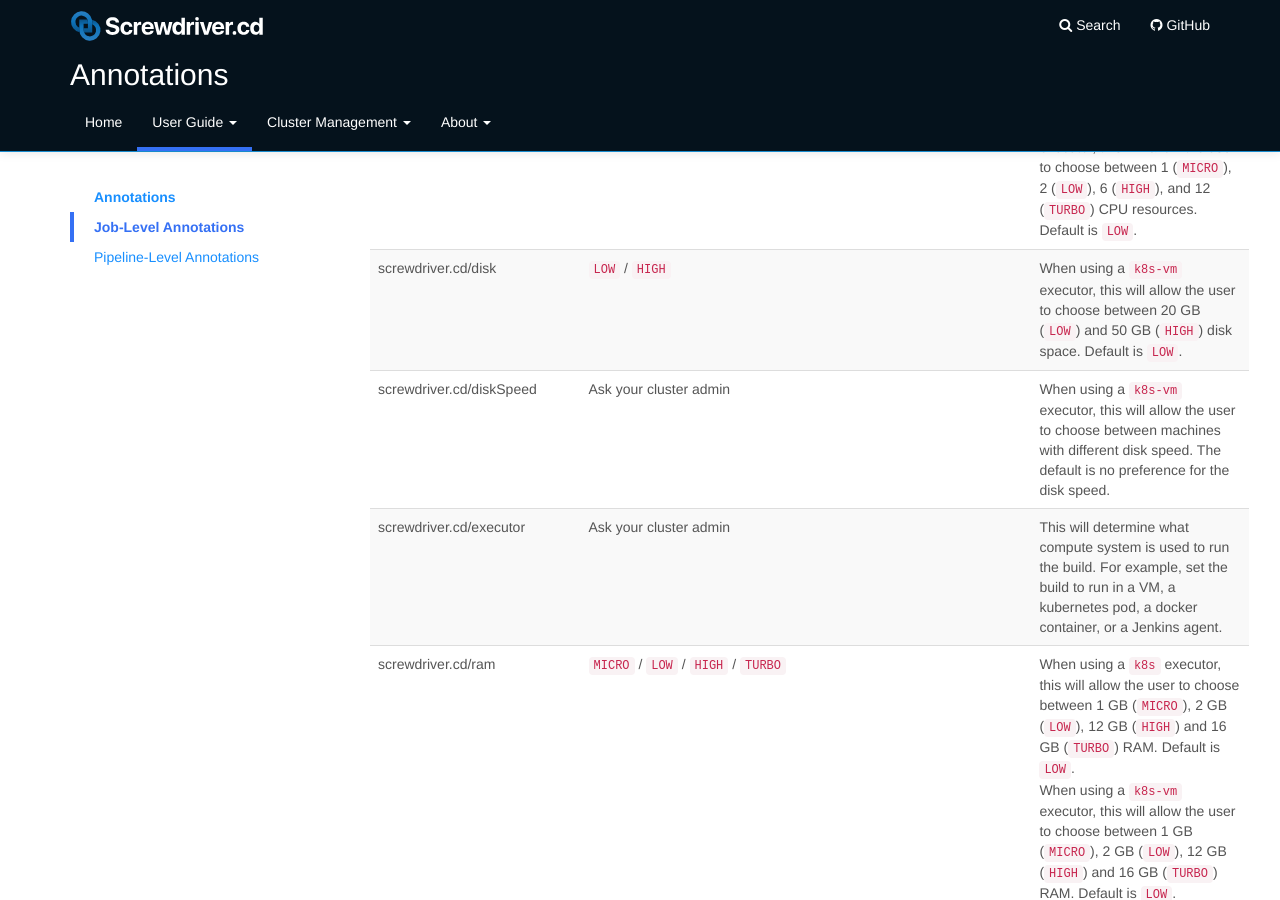
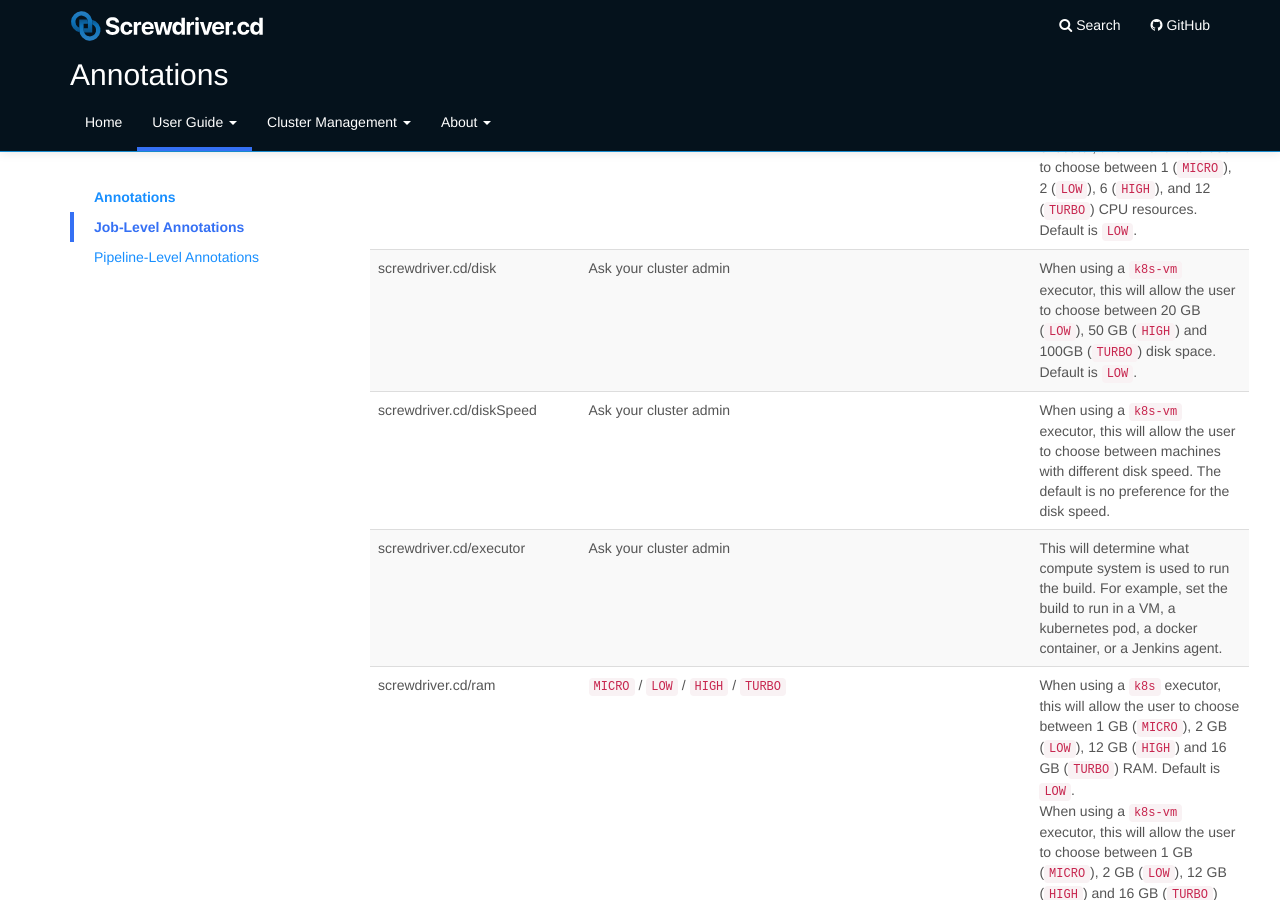
Before and after one commit to screwdriver-cd/guide, a Jekyll site: the page built from docs/user-guide/configuration/annotations.md, in a window 1280 px wide and 900 px high, scrolled down 1586 px. Built offline with Jekyll 4.4.1, drawn with Linux system fonts in a browser that asks for light colours.

Commit message:
fix: update disk usage docs (#345)
Co-authored-by: Tiffany K <tiffanykyi@gmail.com>

```diff
--- a/docs/user-guide/configuration/annotations.md
+++ b/docs/user-guide/configuration/annotations.md
@@ -44,7 +44,7 @@ The following annotations are supported by plugins maintained by Screwdriver.cd.
 | screwdriver.cd/buildPeriodically | A CRON expression with an 'H' in the minutes field, e.g. `H 0 * * *` <br><br>**Note:** The first interval is always set to "H" (maximum frequency as once per hour) to avoid large spikes for shared resources. You can test out your cron expression at https://crontab.guru/ | This will trigger your job periodically according to the cron expression. For any field in the expression, if you specify `H` (or something like `H/5` or `H(3-7)`), the system will replace it with a value over the specified range based on a hash of the job id. For example, `H(3-5)` will resolve to either 3, 4, or 5. |
 | screwdriver.cd/collapseBuilds | `true` / `false` | Set it to `true` to collapse all `BLOCKED` builds of the job to the latest build.<br>If you want to apply it to the whole pipeline, set it under `shared`. Default behavior depends on cluster configuration, please check with your cluster admin for that.  |
 | screwdriver.cd/cpu | `MICRO` / `LOW` / `HIGH` / `TURBO` | When using a `k8s` executor, this will allow the user to choose between 0.5 (`MICRO`), 2 (`LOW`), 6 (`HIGH`) and 12 (`TURBO`) CPU resources. Default is `LOW`.<br>   When using a `k8s-vm` executor, this will allow the user to choose between 1 (`MICRO`), 2 (`LOW`), 6 (`HIGH`), and 12 (`TURBO`) CPU resources. Default is `LOW`. |
-| screwdriver.cd/disk | `LOW` / `HIGH` | When using a `k8s-vm` executor, this will allow the user to choose between 20 GB (`LOW`) and 50 GB (`HIGH`) disk space. Default is `LOW`. |
+| screwdriver.cd/disk | Ask your cluster admin  | When using a `k8s-vm` executor, this will allow the user to choose between 20 GB (`LOW`), 50 GB (`HIGH`)  and 100GB (`TURBO`) disk space. Default is `LOW`. |
 | screwdriver.cd/diskSpeed | Ask your cluster admin | When using a `k8s-vm` executor, this will allow the user to choose between machines with different disk speed. The default is no preference for the disk speed. |
 | screwdriver.cd/executor | Ask your cluster admin | This will determine what compute system is used to run the build. For example, set the build to run in a VM, a kubernetes pod, a docker container, or a Jenkins agent. |
 | screwdriver.cd/ram | `MICRO` / `LOW` / `HIGH` / `TURBO` | When using a `k8s` executor, this will allow the user to choose between 1 GB (`MICRO`), 2 GB (`LOW`), 12 GB (`HIGH`) and 16 GB (`TURBO`) RAM. Default is `LOW`.<br> When using a `k8s-vm` executor, this will allow the user to choose between 1 GB (`MICRO`), 2 GB (`LOW`), 12 GB (`HIGH`) and 16 GB (`TURBO`) RAM. Default is `LOW`. |
```
